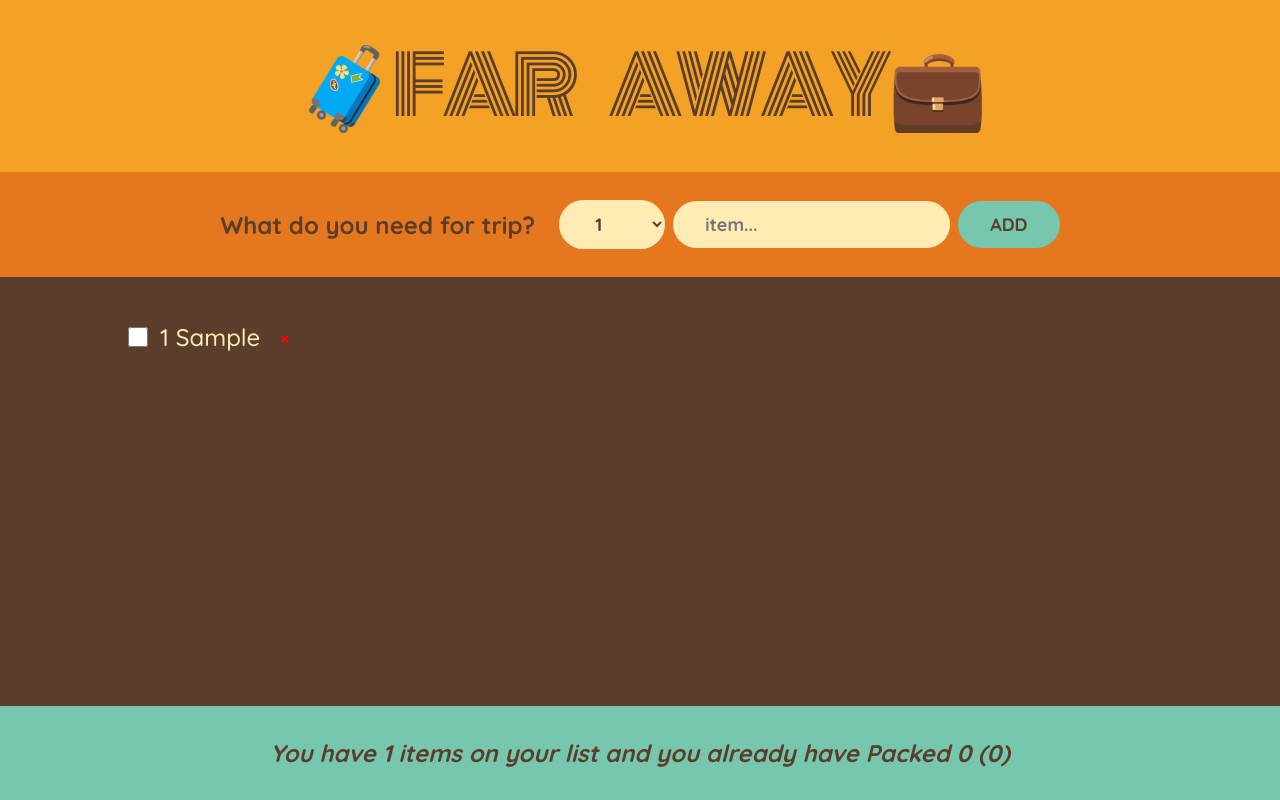
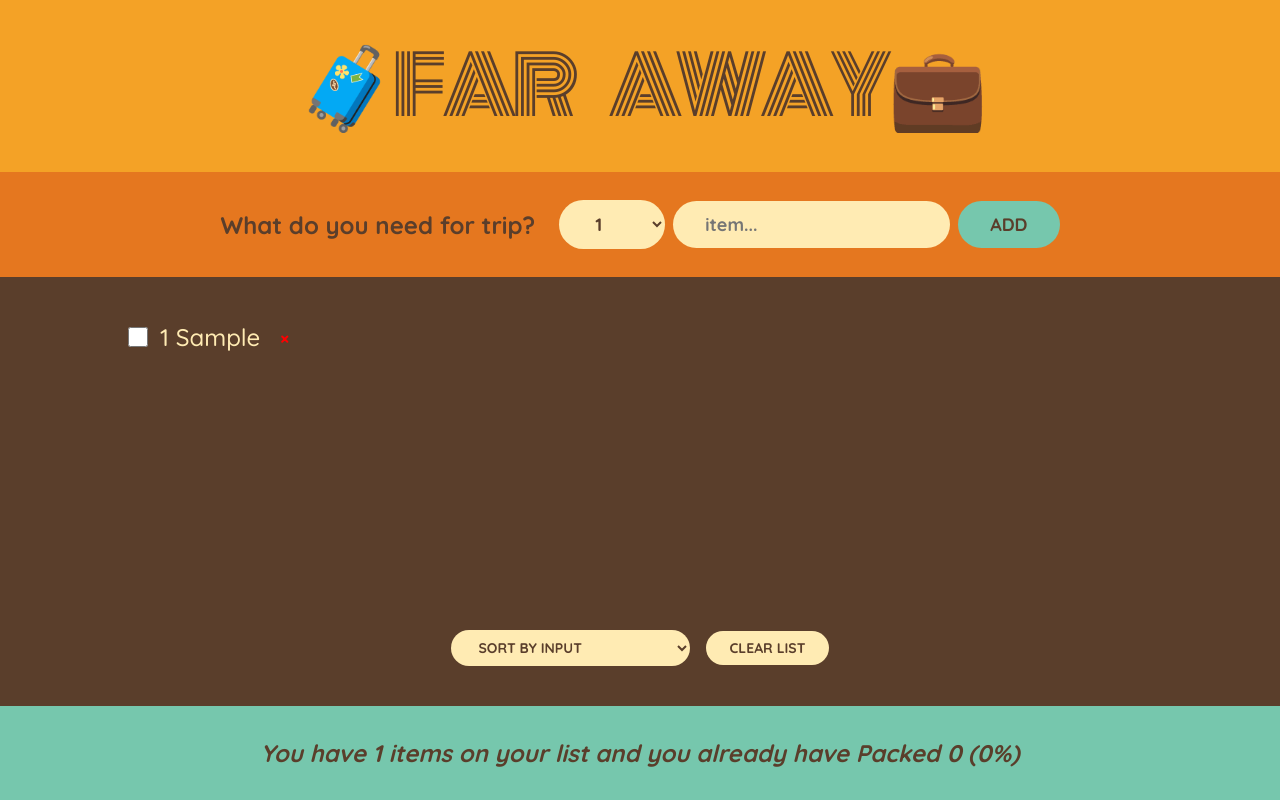
Before and after one commit to ihsansaif313/Far-Away-Travel-React, a React (Create React App) app: page / in a window 1280 px wide. Both pictures are taken after typing "Sample" into the empty fields and a click on the button "ADD". Built offline with nearby package versions, Linux system fonts and the light colour scheme.

Commit message:
refactor: restructure application components and remove legacy App.js

```diff
--- a/src/App.js
+++ /dev/null
@@ -1,103 +0,0 @@
-import { useState } from "react";
-
-export default function App() {
-  const [items, setItems] = useState([]);
-
-  function handleAdditem(item) {
-    setItems((items) => [...items, item]);
-  }
-  function handleDeleteitem(id)
-  {
-    setItems((items)=>items.filter((items)=>items.id!==id));
-  }
-  function handleCheckedItems(id)
-  {
-    setItems((items)=>items.map((item)=>item.id === id? {...item,packed: !item.packed} : item)); //If the id matches, a new object is created using the spread operator (...item). This copies all the properties of the current item, but the packed property is updated to its opposite value (!item.packed).
-  }
-  return (
-    <div className="app">
-      <Logo />
-      <Form onAddItems={handleAdditem} />
-      <PackingList items={items} onDeleteItem={handleDeleteitem}  onCheckItem={handleCheckedItems}/>
-      <Stats items={items} />
-    </div>
-  );
-}
-function Logo() {
-  return <h1>🧳FAR AWAY💼</h1>;
-}
-function Form({ onAddItems }) {
-  const [description, setDescription] = useState("");
-  const [quantity, setQuantity] = useState(1);
-
-  function handleSubmit(e) {
-    e.preventDefault();
-
-    if (!description) return;
-    const newItem = { description, quantity, packed: false, id: Date.now() };
-    console.log(newItem);
-    onAddItems(newItem);
-    setDescription("");
-    setQuantity(1);
-  }
-  return (
-    <form className="add-form" onSubmit={handleSubmit}>
-      <h3>What do you need for trip? </h3>
-      <select
-        value={quantity}
-        onChange={(e) => setQuantity(Number(e.target.value))}
-      >
-        {Array.from({ length: 20 }, (_, i) => i + 1).map((val) => (
-          <option value={val} key={val}>
-            {val}
-          </option>
-        ))}
-      </select>
-      <input
-        type="text"
-        placeholder="item..."
-        value={description}
-        onChange={(e) => setDescription(e.target.value)}
-      ></input>
-      <button>ADD</button>
-    </form>
-  );
-}
-function PackingList({ items, onDeleteItem,onCheckItem}) {
-  return (
-    <div className="list">
-      <ul>
-        {items.map((item) => (
-          <Item item={item} key={item.id} onDeleteItem={onDeleteItem} onCheckItem={onCheckItem} />
-        ))}
-      </ul>
-    </div>
-  );
-}
-function Item({ item, onDeleteItem, onCheckItem}) {
-  return (
-    <li>
-      <input type="checkbox" value={item.packed} onChange={()=>{onCheckItem(item.id)}}></input>
-
-      <span style={item.packed ? { textDecoration: "line-through" } : {}}>
-        {item.quantity} {item.description}
-      </span>
-      <button onClick={()=>onDeleteItem(item.id)}>&times;</button>
-    </li>
-  );
-}
-function Stats({ items }) {
-  let count= items.filter(items=>items.packed).length;
-  let percentage= items.length>0? Math.round(count / items.length * 100) : "0%";
-
-  return (
-    <footer className="stats">
-      <em>
-        {percentage===100 ? 'YOU GOT EVERYTHING. READY TO FLY ✈️':
-        `You have ${items.length} items on your list and you already have Packed ${count}
-        (${percentage})`}
-
-      </em>
-    </footer>
-  );
-}
--- /dev/null
+++ b/src/Components/App.js
@@ -0,0 +1,40 @@
+import { useState } from "react";
+import Logo from './Logo.js';
+import Form from './Form.js';
+import PackingList  from "./PackingList.js";
+import  Stats  from "./Stats.js";
+export default function App() {
+  const [items, setItems] = useState([]);
+
+  function handleAdditem(item) {
+    setItems((items) => [...items, item]);
+  }
+  function handleDeleteitem(id) {
+    setItems((items) => items.filter((items) => items.id !== id));
+  }
+  function handleCheckedItems(id) {
+    setItems((items) =>
+      items.map((item) =>
+        item.id === id ? { ...item, packed: !item.packed } : item
+      )
+    ); //If the id matches, a new object is created using the spread operator (...item). This copies all the properties of the current item, but the packed property is updated to its opposite value (!item.packed).
+  }
+  function handleClearall()
+  {
+    let confirmed= window.confirm("Do you really want to delete all the items?");
+    if (confirmed) setItems([]);
+  }
+  return (
+    <div className="app">
+      <Logo />
+      <Form onAddItems={handleAdditem} />
+      <PackingList
+        items={items}
+        onDeleteItem={handleDeleteitem}
+        onCheckItem={handleCheckedItems}
+        onClearList={handleClearall}
+      />
+      <Stats items={items} />
+    </div>
+  );
+}
--- /dev/null
+++ b/src/Components/Form.js
@@ -0,0 +1,38 @@
+import { useState } from "react";
+export default function Form({ onAddItems }) {
+  const [description, setDescription] = useState("");
+  const [quantity, setQuantity] = useState(1);
+
+  function handleSubmit(e) {
+    e.preventDefault();
+
+    if (!description) return;
+    const newItem = { description, quantity, packed: false, id: Date.now() };
+    console.log(newItem);
+    onAddItems(newItem);
+    setDescription("");
+    setQuantity(1);
+  }
+  return (
+    <form className="add-form" onSubmit={handleSubmit}>
+      <h3>What do you need for trip? </h3>
+      <select
+        value={quantity}
+        onChange={(e) => setQuantity(Number(e.target.value))}
+      >
+        {Array.from({ length: 20 }, (_, i) => i + 1).map((val) => (
+          <option value={val} key={val}>
+            {val}
+          </option>
+        ))}
+      </select>
+      <input
+        type="text"
+        placeholder="item..."
+        value={description}
+        onChange={(e) => setDescription(e.target.value)}
+      ></input>
+      <button>ADD</button>
+    </form>
+  );
+}
--- /dev/null
+++ b/src/Components/Item.js
@@ -0,0 +1,20 @@
+
+
+export function Item({ item, onDeleteItem, onCheckItem }) {
+  return (
+    <li>
+      <input
+        type="checkbox"
+        value={item.packed}
+        onChange={() => {
+          onCheckItem(item.id);
+        }}
+      ></input>
+
+      <span style={item.packed ? { textDecoration: "line-through" } : {}}>
+        {item.quantity} {item.description}
+      </span>
+      <button onClick={() => onDeleteItem(item.id)}>&times;</button>
+    </li>
+  );
+}
--- /dev/null
+++ b/src/Components/Logo.js
@@ -0,0 +1,3 @@
+export default function Logo() {
+    return <h1>🧳FAR AWAY💼</h1>;
+  }
--- /dev/null
+++ b/src/Components/PackingList.js
@@ -0,0 +1,35 @@
+import { useState } from "react";
+import { Item } from "./Item";
+
+export default function PackingList({ items, onDeleteItem, onCheckItem, onClearList }) {
+  const [sortBy, setSortBy] = useState("input");
+  let sorting;
+  if (sortBy === "input") sorting = items;
+  if (sortBy === "description")
+    sorting = items
+      .slice()
+      .sort((a, b) => a.description.localeCompare(b.description));
+  if (sortBy === "status")
+    sorting = items.slice().sort((a, b) => a.packed - b.packed);
+  return (
+    <div className="list">
+      <ul>
+        {sorting.map((item) => (
+          <Item
+            item={item}
+            key={item.id}
+            onDeleteItem={onDeleteItem}
+            onCheckItem={onCheckItem} />
+        ))}
+      </ul>
+      <div className="action">
+        <select value={sortBy} onChange={(e) => setSortBy(e.target.value)}>
+          <option value="input">Sort By Input</option>
+          <option value="description">Sort By Description</option>
+          <option value="status">Sort By Packed Status</option>
+        </select>
+        <button onClick={onClearList}>clear list</button>
+      </div>
+    </div>
+  );
+}
--- /dev/null
+++ b/src/Components/Stats.js
@@ -0,0 +1,15 @@
+export default function Stats({ items }) {
+  let count = items.filter((items) => items.packed).length;
+  let percentage = items.length > 0 ? Math.round((count / items.length) * 100) : "0";
+
+  return (
+    <footer className="stats">
+      <em>
+        {percentage === 100
+          ? "YOU GOT EVERYTHING. READY TO FLY ✈️"
+          : `You have ${items.length} items on your list and you already have Packed ${count}
+        (${percentage}%)`}
+      </em>
+    </footer>
+  );
+}
--- a/src/index.css
+++ b/src/index.css
@@ -83,7 +83,7 @@ input {
   align-items: center;
 }
 
-.actions button,
+.action button,
 .list select {
   text-transform: uppercase;
   padding: 0.8rem 2.4rem;
--- a/src/index.js
+++ b/src/index.js
@@ -1,7 +1,7 @@
 import React from 'react';
 import ReactDOM from 'react-dom/client';
 import './index.css';
-import App from './App';
+import App from './Components/App';
 
 
 const root = ReactDOM.createRoot(document.getElementById('root'));
```
